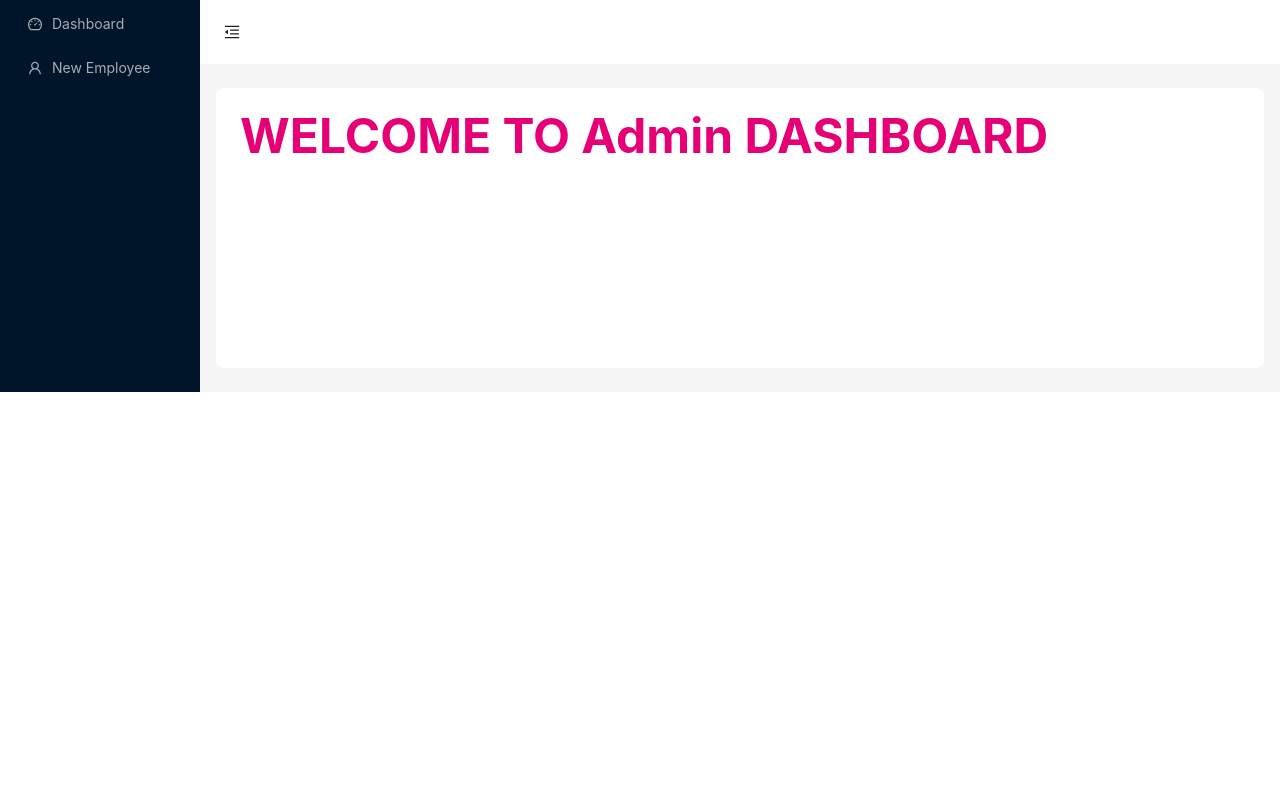
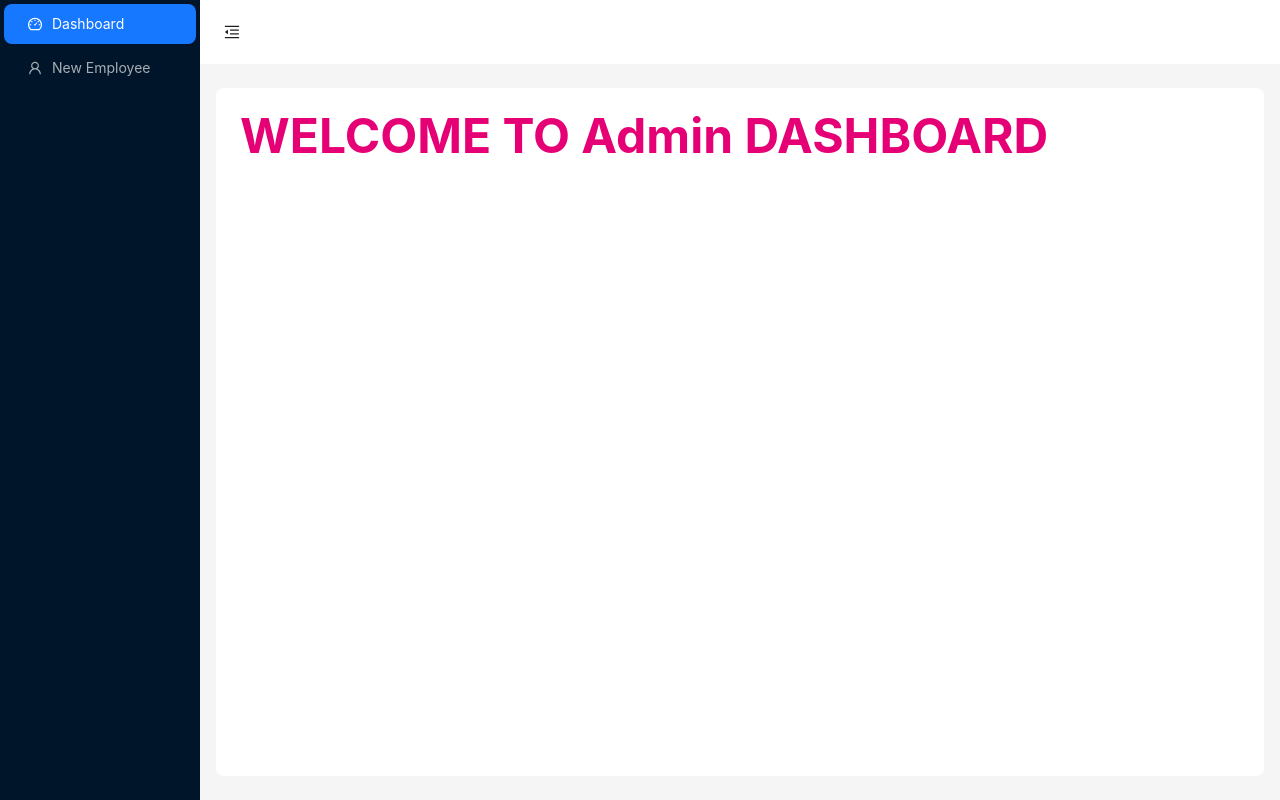
Before and after one commit to dnaik6/fintech-app, a React (Vite) app in the folder bank-zip/frontend/: page /admin in a window 1280 px wide. Built offline with nearby package versions, Linux system fonts and the light colour scheme.

Commit message:
modified:   bank-zip/frontend/components/Layout/Adminlayout/index.jsx 	modified:   bank-zip/frontend/components/Layout/Homelayout/index.jsx

```diff
--- a/bank-zip/frontend/components/Layout/Adminlayout/index.jsx
+++ b/bank-zip/frontend/components/Layout/Adminlayout/index.jsx
@@ -8,9 +8,11 @@ import {
     VideoCameraOutlined,
 } from '@ant-design/icons';
 import { Button, Layout, Menu, theme } from 'antd';
-import {Link} from "react-router-dom";
+import {Link,useLocation} from "react-router-dom";
 const { Header, Sider, Content } = Layout;
 const Adminlayout = ({ children }) => {
+    const {pathname}=useLocation();
+    console.log(pathname);
 
     const items = [
         {
@@ -19,7 +21,7 @@ const Adminlayout = ({ children }) => {
             label: <Link>Dashboard</Link>
         },
           {
-            key: '/admin',
+            key: '/admin/new-employee',
             icon: <UserOutlined />,
             label: <Link>New Employee</Link>
         },
@@ -30,13 +32,13 @@ const Adminlayout = ({ children }) => {
         token: { colorBgContainer, borderRadiusLG },
     } = theme.useToken();
     return (
-        <Layout>
+        <Layout  className='!min-h-screen'>
             <Sider trigger={null} collapsible collapsed={collapsed}>
                 <div className="demo-logo-vertical" />
                 <Menu
                     theme="dark"
                     mode="inline"
-                    defaultSelectedKeys={['1']}
+                    defaultSelectedKeys={[pathname]}
                     items={items}
                 />
             </Sider>
--- a/bank-zip/frontend/components/Layout/Homelayout/index.jsx
+++ b/bank-zip/frontend/components/Layout/Homelayout/index.jsx
@@ -8,6 +8,7 @@ import {
   VideoCameraOutlined,
 } from '@ant-design/icons';
 import { Button, Layout, Menu, theme } from 'antd';
+import { Link } from 'react-router-dom';
 const{ Header, Sider, Content } = Layout;
 const Homelayout = ({children}) => {
   const [collapsed, setCollapsed] = useState(false);
@@ -17,16 +18,7 @@ const Homelayout = ({children}) => {
   return (
     <Layout>
         <Header style={{ padding: 0, background: colorBgContainer }}>
-          <Button
-            type="text"
-            icon={collapsed ? <MenuUnfoldOutlined /> : <MenuFoldOutlined />}
-            onClick={() => setCollapsed(!collapsed)}
-            style={{
-              fontSize: '16px',
-              width: 64,
-              height: 64,
-            }}
-          />
+          <Link to="/admin"> Visit Admin Panel</Link>
         </Header>
         <Content
           style={{
@@ -44,3 +36,14 @@ const Homelayout = ({children}) => {
 };
 
 export default Homelayout;
+/*          <Button
+            type="text"
+            icon={collapsed ? <MenuUnfoldOutlined /> : <MenuFoldOutlined />}
+            onClick={() => setCollapsed(!collapsed)}
+            style={{
+              fontSize: '16px',
+              width: 64,
+              height: 64,
+            }}
+          />
+          */
```
